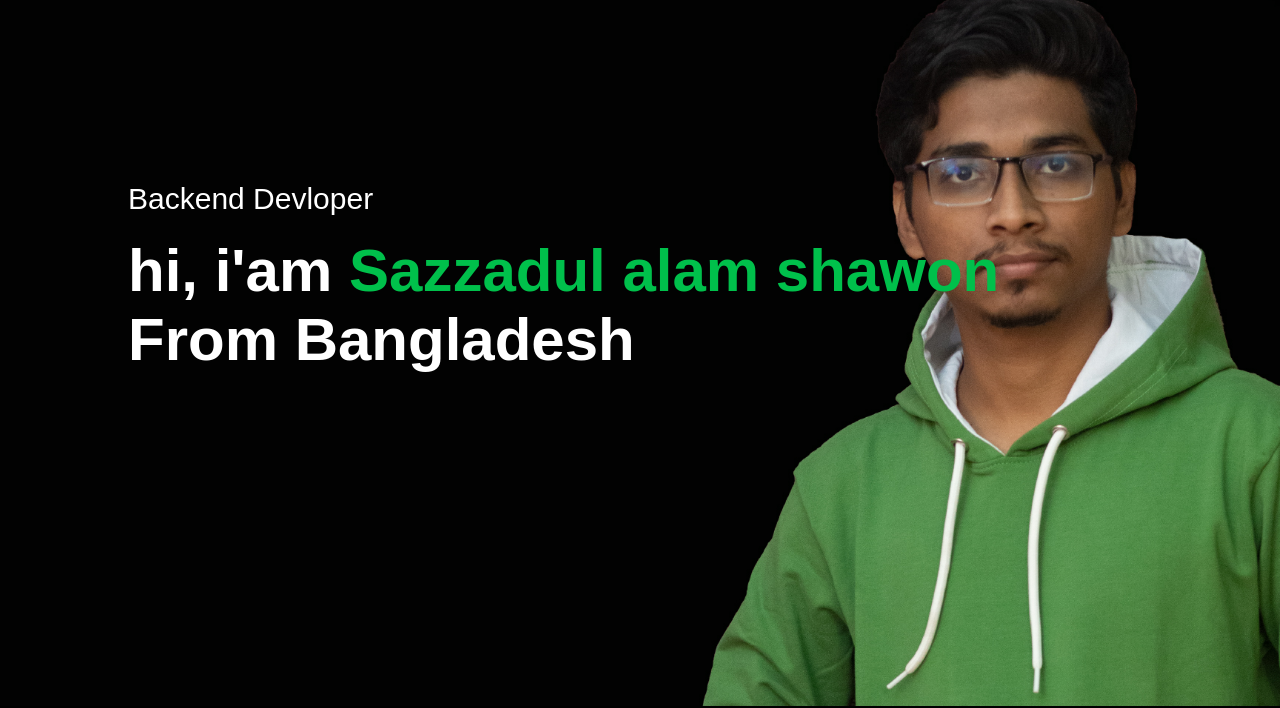
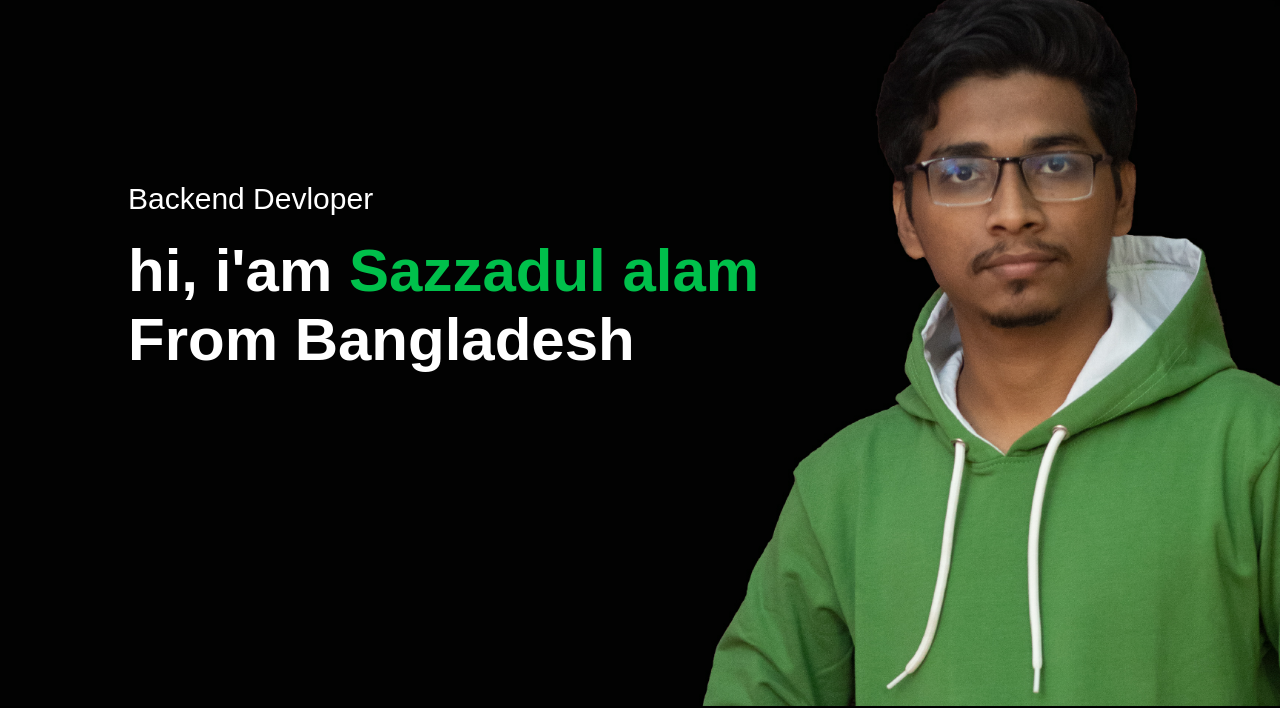
Before and after one commit to sazzadulalambd/Portfolio, a plain HTML site: page index.html in a window 1280 px wide. Shown: the part 94-802 px from the top of the page. Drawn offline with Linux system fonts and the light colour scheme.

Commit message:
Update index.html

```diff
--- a/index.html
+++ b/index.html
@@ -28,7 +28,7 @@
         </nav>
         <div class="header-text">
             <p> Backend Devloper </p>
-            <h1>hi, i'am <span>Sazzadul alam shawon</span> <br> From Bangladesh  </h1>
+            <h1>hi, i'am <span>Sazzadul alam</span> <br> From Bangladesh  </h1>
 
         </div>
     </div>
```
